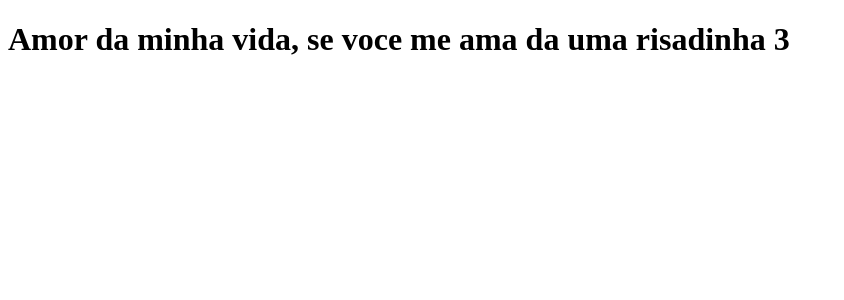
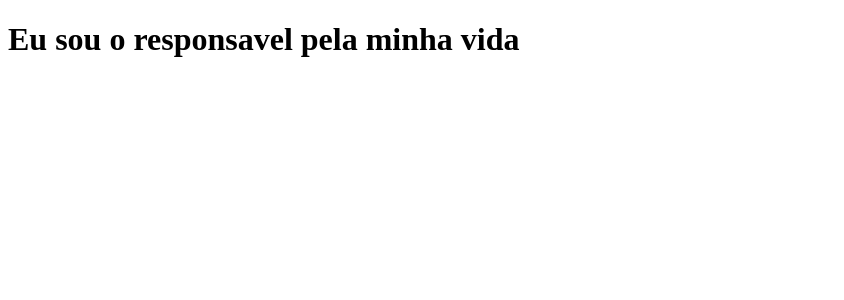
Before and after one commit to raibatista/clone-tabnews, a Next.js app: page / in a window 1280 px wide. Shown: the top 300 px of the page, without its empty margins (0-844 px from the left). Built offline with nearby package versions, Linux system fonts and the light colour scheme.

Commit message:
modifica a frase

```diff
--- a/pages/index.js
+++ b/pages/index.js
@@ -1,5 +1,5 @@
 function Home() {
-    return<h1>Amor da minha vida, se voce me ama da uma risadinha 3</h1>
+    return<h1>Eu sou o responsavel pela minha vida </h1>
 
 }
 
```
